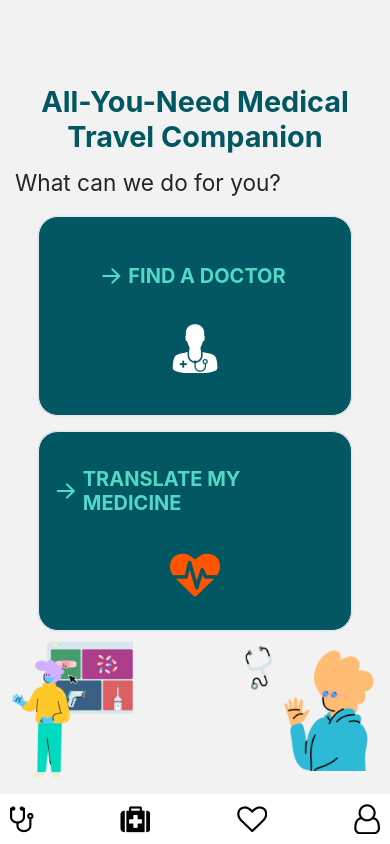
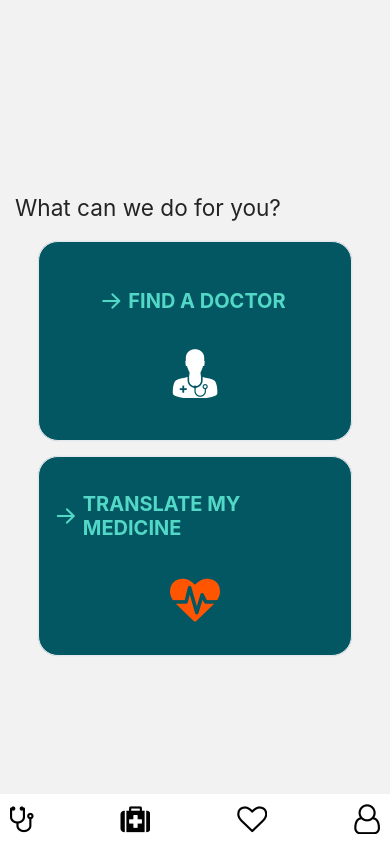
Before and after one commit to ahmadshah99/MediverseApp, a React Native app: screen /Home in a window 390 px wide. Built offline with nearby package versions, Linux system fonts and the light colour scheme.

Commit message:
UI, font
Replaced front page logo w/ clearer quality, font changes, UI button/search changes

```diff
--- a/Pages/AuthScreen.js
+++ b/Pages/AuthScreen.js
@@ -76,7 +76,7 @@ const AuthScreen = ({ navigation, route }) => {
     return (
         <ImageBackground source={require('../assets/images/backgrounds/loggedout.png')} style={styles.image}>
             <View style={styles.card}>
-                <Text style={styles.heading}>{isLogin ? 'LOGIN' : 'JOIN US'}</Text>
+                <Text style={styles.heading}>{isLogin ? 'Login' : 'Join Us'}</Text>
                 <View style={styles.form}>
                     <View style={styles.inputs}>
                         <TextInput style={styles.input} placeholder="Email" autoCapitalize="none" onChangeText={setEmail}></TextInput>
@@ -159,9 +159,9 @@ const styles = StyleSheet.create({
         marginVertical: 5,
     },
     buttonText: {
-        color: 'white',
+        color: '#53D8C7',
         fontSize: 16,
-        fontWeight: '400'
+        fontWeight: '600'
     },
     buttonAlt: {
         width: '80%',
--- a/Pages/DoctorProfile.js
+++ b/Pages/DoctorProfile.js
@@ -105,6 +105,10 @@ const DoctorProfile = ({navigation, route}) => {
                         titleStyle={{color: "#53D8C7", padding: 10}}
                         buttonStyle={{backgroundColor: "#fff", width: 250, height: 50, alignItems: 'center'}}
                         onPress={() => Linking.openURL('https://www.google.com/maps/search/?api=1&query=' + 'Derb Sidi Messaoud 40, Marrakesh, Morocco')}
+                        // dymanic version
+                        //  onPress={() => Linking.openURL('https://www.google.com/maps/search/?api=1&query=' + route.params.item.address.streetAddress + route.params.item.address.city + route.params.item.address.country )}
+
+
                     />
                     <View style={styles.doctorActions}>
                         <Icon onPress={() => handleHeartPress()} name='heart' style={{ marginRight: 20 }} type='font-awesome' size={40} color='#53D8C7'/>
--- a/Pages/Landing.js
+++ b/Pages/Landing.js
@@ -17,7 +17,7 @@ const Landing = ({ navigation }) => {
     return (
         <ScrollView contentContainerStyle={styles.mainView}>
             <View style={{ margin: 5 }}>
-                <Text h3 style={styles.titleText}>All-You-Need Medical Travel Companion</Text>
+                {/* <Text h3 style={styles.titleText}>All-You-Need Medical Travel Companion</Text> */}
                 <Text h4>What can we do for you?</Text>
             </View>
             <TouchableHighlight
@@ -34,10 +34,10 @@ const Landing = ({ navigation }) => {
                 <CardButton title="Translate my medicine" icon={medicineButtonIcon} />
             </TouchableHighlight>
 
-            <View style={styles.landingPageImages}>
-                <Image source={landingPageMan} style={{ height: 150, width: 123 }} />
-                <Image source={landingPageMan2} style={{ height: 131, width: 140 }} />
-            </View>
+            {/* <View style={styles.landingPageImages}> */}
+                {/* <Image source={landingPageMan} style={{ height: 150, width: 123 }} /> */}
+                {/* <Image source={landingPageMan2} style={{ height: 131, width: 140 }} /> */}
+            {/* </View> */}
             <Menu navigation={navigation} />
         </ScrollView>
     )
@@ -57,13 +57,13 @@ const styles = StyleSheet.create({
         alignItems: 'center',
         justifyContent: 'space-between'
     },
-    titleText: {
-        color: '#035762',
-        fontWeight: 'bold',
-        marginTop: 15,
-        marginBottom: 15,
-        textAlign: 'center',
-    },
+    // titleText: {
+    //     color: '#035762',
+    //     fontWeight: 'bold',
+    //     marginTop: 15,
+    //     marginBottom: 15,
+    //     textAlign: 'center',
+    // },
     buttonView: {
         display: 'flex',
         alignItems: 'center',
--- a/Pages/MedicineTranslator.js
+++ b/Pages/MedicineTranslator.js
@@ -9,7 +9,6 @@ import SelectDropdown from 'react-native-select-dropdown';
 import FontAwesome from "react-native-vector-icons/FontAwesome";
 import translationList from '../components/TranslationList';
 import {Switch } from 'react-native-elements';
-import { Linking } from "react-native";
 import { storeData, getData, removeItemValue } from '../utils/auth.js';
 import DialogInput from 'react-native-dialog-input';
 
@@ -80,9 +79,9 @@ const MedicineTranslator = ({ navigation }) => {
 
     return (
         <View style={styles.mainView}>
-            <Text h1 style={styles.titleText}>Translate My Medicine</Text>
-            <View style={{ width: '100%' }}>
-            <SearchBar
+            <Text h3 style={styles.titleText}>Translate My Medicine</Text>
+            <View style={{ width: '100%'}}>
+            {/* <SearchBar
                 placeholder="Medication name"
                 containerStyle={styles.searchBar}
                 inputContainerStyle={{backgroundColor: '#fff'}}
@@ -90,9 +89,9 @@ const MedicineTranslator = ({ navigation }) => {
                 onChangeText={setMedicineSearchValue}
                 lightTheme
                 round
-            />
+            /> */}
 
-            <Text style = {{ fontSize: 12, marginBottom: 10, marginTop: -20, color: "blue", textDecorationLine: "underline", textAlign: "right"}} a onPress = {() => alert(supportedMedications)}>view supported medicines</Text>
+            {/* <Text style = {{ fontSize: 12, marginBottom: 10, marginTop: -20, color: "blue", textDecorationLine: "underline", textAlign: "right"}} a onPress = {() => alert(supportedMedications)}>view supported medicines</Text> */}
 
             <View style = {{ flexDirection: "row", alignItems: "center" }}>
                 <View style = {{ flexDirection: "row", alignItems: 'center', marginRight: 10, marginTop: -20, paddingVertical: 8, paddingHorizontal: 15, borderRadius: 8 }}>
@@ -161,15 +160,6 @@ const MedicineTranslator = ({ navigation }) => {
     />
     </View>
 
-
-
-            <Button
-             icon={ <FontAwesome5 name="arrow-right" size={16} color="#53D8C7"/>}
-                title="Go!"
-                titleStyle={{color: "#53D8C7", padding: 10}}
-                buttonStyle={{backgroundColor: "#035762", padding: 15, borderRadius: 100, width: 100, alignItems: 'center'}}
-                onPress={() => navigation.navigate('Translation Results', {navigation: navigation, medicineName: medicineSearchValue, countryName: countrySearchValue}) }
-/>
 </View>
 
 
@@ -235,21 +225,13 @@ const MedicineTranslator = ({ navigation }) => {
       rowTextStyle={styles.dropdown1RowTxtStyle}
 />
 </View>
-
-
-
             <Button
-                title="Translate My Medicine"
-                buttonStyle={{ backgroundColor: "#035762", padding: 15 }}
+             icon={ <FontAwesome5 name="arrow-right" size={16} color="#53D8C7"/>}
+                title="Go!"
+                titleStyle={{color: "#53D8C7", padding: 10}}
+                buttonStyle={{backgroundColor: "#035762", padding: 15, borderRadius: 100, width: 100, alignItems: 'center'}}
                 onPress={() => handleNavigationToTranslationResults() }
             />
-            <Button
-                        icon={ <FontAwesome5 name="map" size={16} color="#53D8C7"/>}
-                        title="Derb Sidi Messaoud 40, Marrakesh, Morocco"
-                        titleStyle={{color: "#53D8C7", padding: 10}}
-                        buttonStyle={{backgroundColor: "#fff", width: 250, height: 50, alignItems: 'center'}}
-                        onPress={() => Linking.openURL('https://www.google.com/maps/search/?api=1&query=Derb Sidi Messaoud 40, Marrakesh, Morocco')}
-                    />
 
 
         <Menu navigation={navigation} />
@@ -278,7 +260,8 @@ const styles = StyleSheet.create({
         color: '#035762',
         fontWeight: 'bold',
         marginTop: 15,
-        marginBottom: '5%'
+        marginBottom: 15,
+        textAlign: 'center',
     },
     dropdown1BtnStyle: {
         width: "100%",
@@ -291,7 +274,7 @@ const styles = StyleSheet.create({
         borderRadius:50}
       ,
       dropdown1BtnTxtStyle: { color: "#444", textAlign: "left" },
-      dropdown1DropdownStyle: { backgroundColor: "#EFEFEF" },
+      dropdown1DropdownStyle: { backgroundColor: "#EFEFEF", width: "100%"},
       dropdown1RowStyle: {
         backgroundColor: "#EFEFEF",
         borderBottomColor: "#C5C5C5",
--- a/Pages/SearchDoctors.js
+++ b/Pages/SearchDoctors.js
@@ -328,7 +328,7 @@ const SearchDoctors = ({ navigation }) => {
 
     return (
         <View style={styles.mainView}>
-            <Text h1 style={styles.titleText}>Find a Doctor</Text>
+            <Text h3 style={styles.titleText}>Find a Doctor</Text>
             <View style={{ width: '100%'}}>
                 <View style={{ display: 'flex', flexDirection: 'row', justifyContent: 'space-between', marginBottom: 10 }}>
                     <Text h5 style={{ color: '#000000', fontWeight: 'bold' }}>Show walk-in only?</Text>
@@ -393,6 +393,7 @@ const SearchDoctors = ({ navigation }) => {
                 <View style={[styles.picker, {marginTop: 10}]}>
                     <Text h5 style={{ color: '#000000', fontWeight: 'bold' }}>Select language</Text>
                     <RNPickerSelect
+                        style={[styles.select]}
                         onValueChange={value => setLanguage(value)}
                         items={languagesList}
                     />
@@ -449,7 +450,8 @@ const styles = StyleSheet.create({
         color: '#035762',
         fontWeight: 'bold',
         marginTop: 15,
-        marginBottom: '5%'
+        marginBottom: 15,
+        textAlign: 'center',
     },
     searchBar: {
         marginBottom: 30,
@@ -475,5 +477,10 @@ const styles = StyleSheet.create({
         height: 50,
         flexGrow: 0,
         flexShrink: 0
+    },
+
+    select: {
+        borderRadius: 100,
+        color: "#fff",
     }
 });
--- a/Pages/UserProfile.js
+++ b/Pages/UserProfile.js
@@ -130,7 +130,7 @@ const BasicUserInfo = ({ navigation }) => {
             <View style = {{ marginTop: 20 }}>
                 <View style = {{ flexDirection: "row" }}>
                     <Icon name='download' type='font-awesome' size={30} color='#53D8C7' style = {{ marginRight: 10 }} />
-                    <Text style = {{ color: "#53D8C7" }}>DOWNLOAD MEDICAL ITINERACY</Text>
+                    <Text style = {{ color: "#53D8C7" }}>MEDICAL ITINERARY</Text>
                 </View>
                 {/* TODO: Expandable view */}
                 <View style = {{ backgroundColor: "#fff", width: 250, marginTop: 20, paddingHorizontal: 10, paddingBottom: 10, borderRadius: 10, boxShadow:"0px 2px 20px rgba(0, 0, 0, 0.25)",
--- a/components/Menu.js
+++ b/components/Menu.js
@@ -1,16 +1,15 @@
 import React, { useState, useEffect } from 'react';
 import { StyleSheet, View, TouchableHighlight, Image } from 'react-native';
 import { Icon } from 'react-native-elements';
+import { BackgroundImage } from 'react-native-elements/dist/config';
 import { storeData, getData, removeItemValue } from '../utils/auth.js';
 
 
 const Menu = ({ navigation }) => {
     const UserIcon = <Icon name='user-o' type='font-awesome' size={30} color='#000000' />;
-    const BellIcon = <Icon name='bell-o' type='font-awesome' size={30} color='#000000' />;
     const MedkitIcon = <Icon name='medkit' type='font-awesome' size={30} color='#000000' />;
     const HeartIcon = <Icon name='heart-o' type='font-awesome' size={30} color='#000000' />;
     const StethoscopeIcon = <Icon name='stethoscope' type='font-awesome' size={30} color='#000000' />;
-    const HomeIcon = <Icon name='home' type='font-awesome' size={30} color='#000000' />;
 
     const API_URL = 'http://localhost:5001';
     const [isPremium, setIsPremium] = useState(false);
--- a/package.json
+++ b/package.json
@@ -17,6 +17,7 @@
     "expo-splash-screen": "~0.13.3",
     "expo-status-bar": "~1.1.0",
     "expo-updates": "~0.10.5",
+    "phosphor-react": "^1.3.1",
     "react": "17.0.1",
     "react-dom": "17.0.1",
     "react-native": "0.64.2",
@@ -25,8 +26,8 @@
     "react-native-dialog-input": "^1.0.8",
     "react-native-elements": "^3.4.2",
     "react-native-gesture-handler": "~1.10.2",
+    "react-native-google-places-autocomplete": "^2.4.1",
     "react-native-maps": "^0.29.4",
-    "react-native-google-places-autocomplete": "^2.4.1",
     "react-native-navigation": "^7.23.1",
     "react-native-picker-select": "^8.0.4",
     "react-native-reanimated": "~2.2.0",
```
Also changed, not shown: Pages/Landing2.js (+4 -3 lines), assets/images/logo/largelogo.png (added), 1 other file (tests, documents, lock files or other folders).
